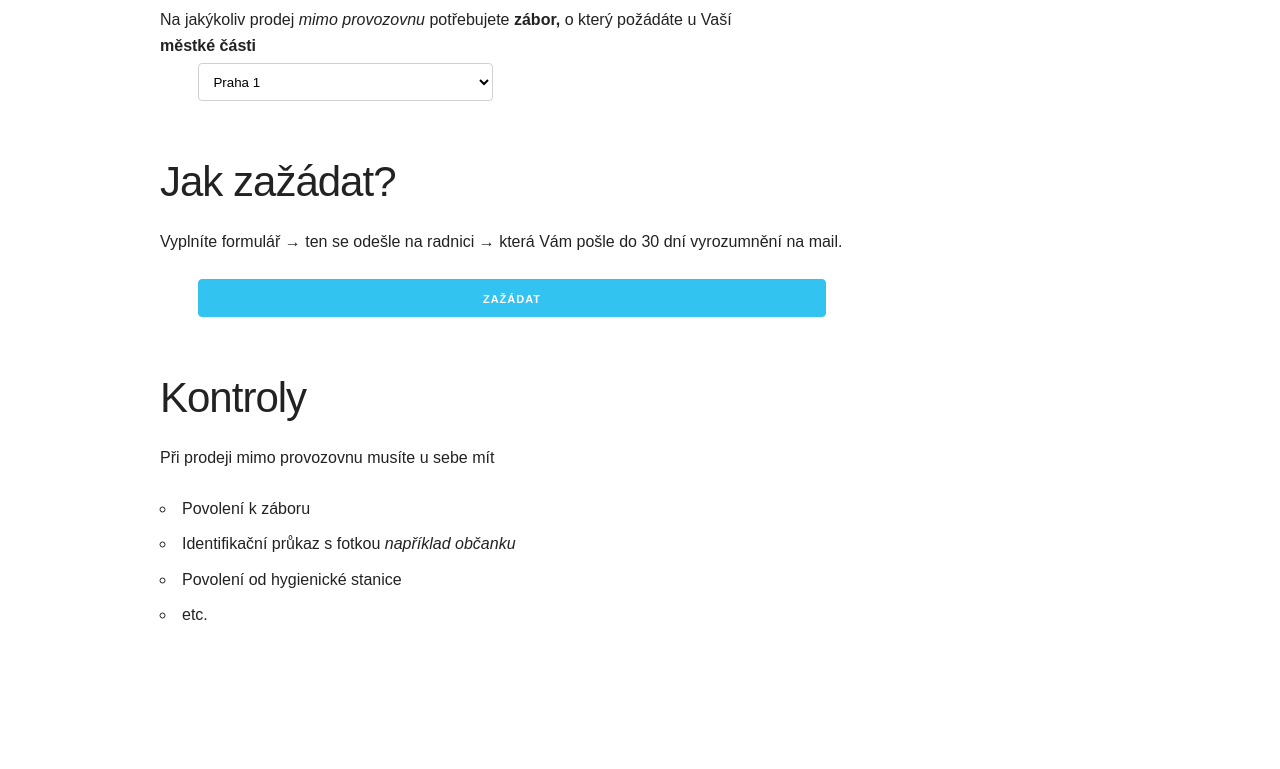
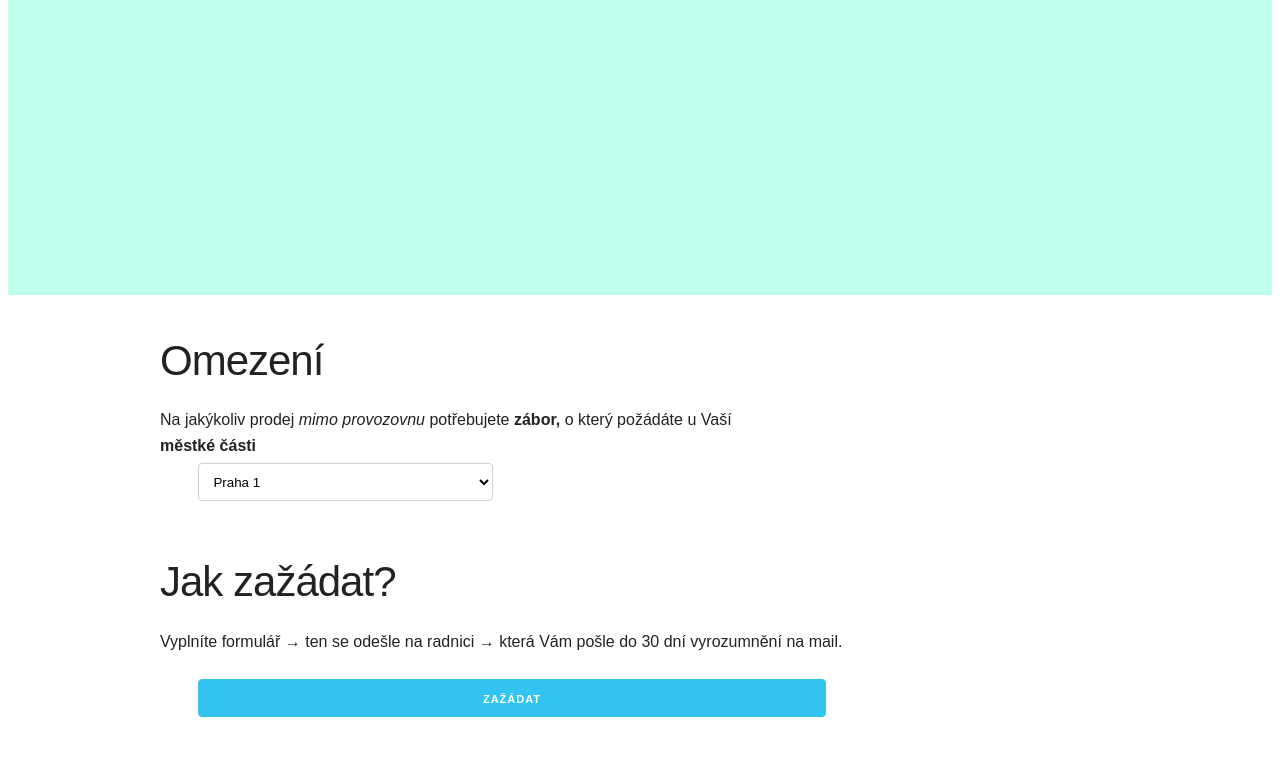
Before and after one commit to KodujProCesko2018/trzni-rad, a plain HTML site: page pages/index.html in a window 1280 px wide. Shown: the part 592-1361 px from the top of the page. Before the commit the page ends 1253 px from the top, so only its background shows below. Drawn offline with nearby package versions, Linux system fonts and the light colour scheme.

Commit message:
div mapy

```diff
--- a/pages/css/custom.css
+++ b/pages/css/custom.css
@@ -6,3 +6,8 @@ body {
 .container {
     margin-top: 4rem;
 }
+
+.map {
+    height: 400px;
+    background: #c0ffee;
+}
--- a/pages/index.html
+++ b/pages/index.html
@@ -39,9 +39,13 @@
 
 <body>
 
+
+
+
+
 	<main>
 
-		<div class="section container">
+		<div class="container">
 			<h1>
 				Prodej mimo provozovnu
 			</h1>
@@ -96,7 +100,14 @@
 
 
 
-		<div class="section container">
+
+		<div class="map u-max-full-width"></div>
+
+
+
+
+
+		<div class="container">
 			<h2>
 				Omezení
 			</h2>
@@ -128,7 +139,7 @@
 
 
 
-		<div class="section container">
+		<div class="container">
 			<h2>
 				Jak zažádat?
 			</h2>
@@ -142,7 +153,9 @@
 
 
 
-		<div class="section container">
+
+
+		<div class="container">
 			<h2>
 				Kontroly
 			</h2>
@@ -172,8 +185,11 @@
 			</p>
 		</div>
 
-
 	</main>
 	<!--		/.container		-->
 
+
+
+
+
 </body>
```
